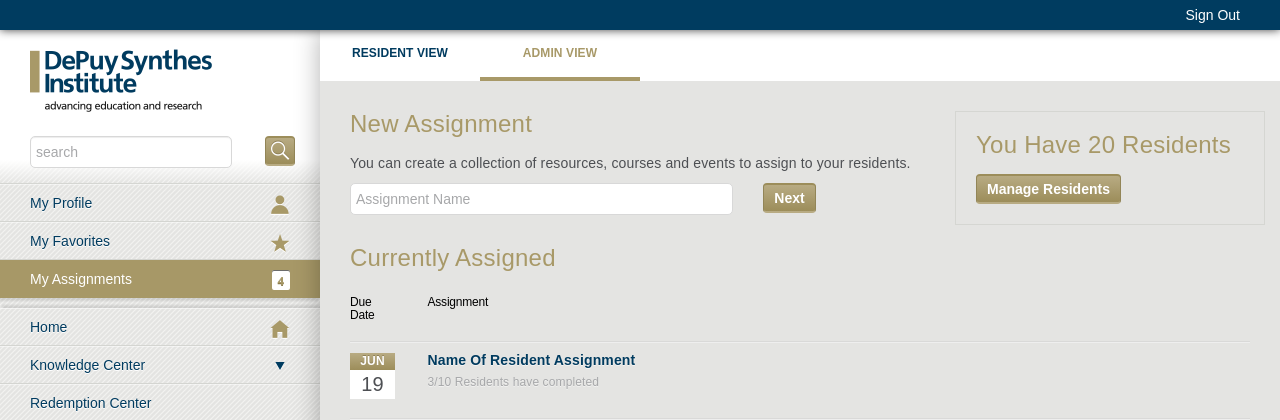
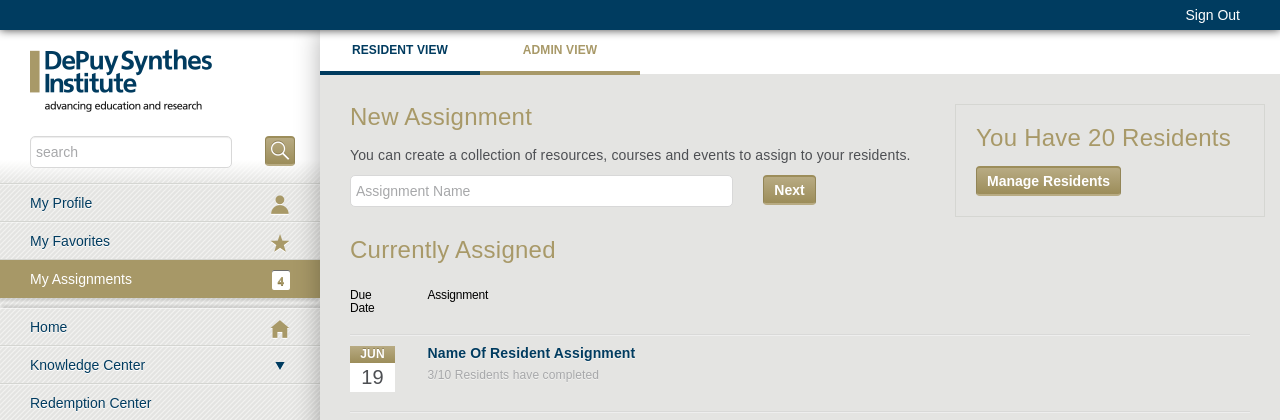
Before and after one commit to 12sm/depuysynthesinstitute, a PHP site: page /views/my-assignments/chief-admin.php in a window 1280 px wide. Shown: the top 420 px of the page. Run offline with PHP 8.4, Linux system fonts and the light colour scheme; some libraries are stand-ins or nearby versions.

Commit message:
JQA: Tab nav on chief resident

```diff
--- a/css/source/app.css
+++ b/css/source/app.css
@@ -497,8 +497,7 @@ p.calendar_date {
 
 }
 .resident-tab, .admin-tab {
-  padding: 15px 0px;
-
+  padding: 12px 0px;
 }
 
 .tabs-section .active {
@@ -509,8 +508,18 @@ p.calendar_date {
   border-bottom: 4px solid #A89968;
 }
 
-.tabs-section .active a {
+.tabs-section .inactive {
+  border-bottom: 4px solid #003b5f;
+}
+
+.tabs-section .active p {
   color: #A89968;
+  font-size:12px;
+  margin:0px;
+}
+
+.row.tabs-section {
+  height: 44px;
 }
 
 
--- a/views/my-assignments/chief-admin.php
+++ b/views/my-assignments/chief-admin.php
@@ -14,11 +14,11 @@
 
 
         <div class="row tabs-section">
-          <div class="col-xs-6 col-sm-6 col-md-2 resident-tab">
+          <div class="col-xs-6 col-sm-6 col-md-2 resident-tab inactive">
             <a href="/views/my-assignments/chief-resident.php">Resident View</a>
           </div>
           <div class="col-xs-6 col-sm-6 col-md-2 admin-tab active">
-            <a href="/views/my-assignments/chief-admin.php">Admin View</a>
+            <p>Admin View</p>
           </div>
           <div class="col-md-8 hidden-xs hidden-sm">
           </div>
--- a/views/my-assignments/chief-resident.php
+++ b/views/my-assignments/chief-resident.php
@@ -15,9 +15,9 @@
 
         <div class="row tabs-section">
           <div class="col-xs-6 col-sm-6 col-md-2 resident-tab active">
-            <a href="/views/my-assignments/chief-resident.php">Resident View</a>
+            <p>Resident View</p>
           </div>
-          <div class="col-xs-6 col-sm-6 col-md-2 admin-tab">
+          <div class="col-xs-6 col-sm-6 col-md-2 admin-tab inactive">
             <a href="/views/my-assignments/chief-admin.php">Admin View
           </div>
           <div class="col-md-8 hidden-xs hidden-sm">
```
